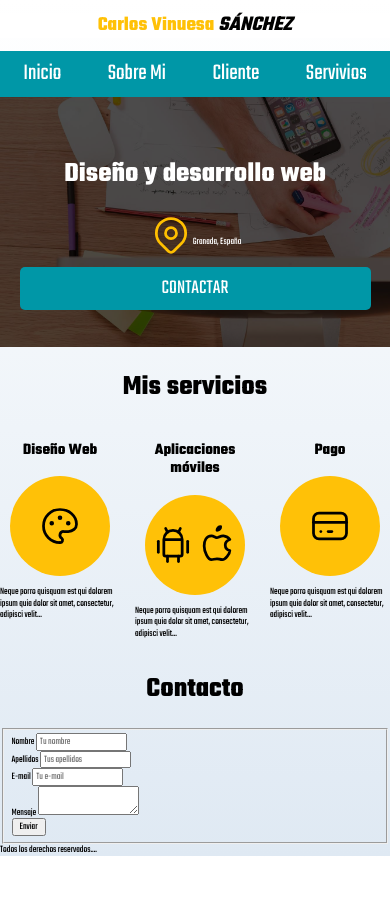
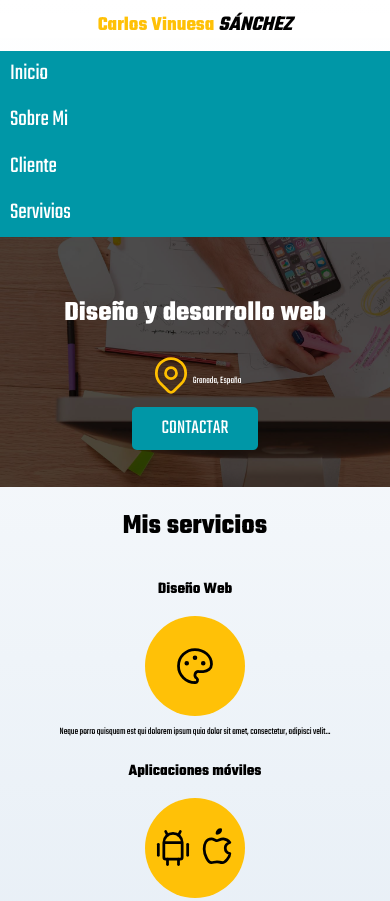
Before and after one commit to VINUE5A/Practica-1, a plain HTML site: page index.html in a window 390 px wide. Shown: the top 901 px of the page. Before the commit the page ends 857 px from the top, so only its background shows below. Drawn offline with Linux system fonts and the light colour scheme.

Commit message:
Add files via upload

```diff
--- a/css/index.css
+++ b/css/index.css
@@ -45,7 +45,7 @@ h1,h2,h3{
 .nav-princ {
     display: flex;
     background-color: var(--secundario);
-    flex-direction: row;
+    flex-direction: column;
     justify-content: space-around;
 }
 .nav-princ a {
@@ -59,14 +59,14 @@ h1,h2,h3{
     background-color: var(--primario);
     color: var(--negro);
 }
-/*@media (max-width: 480px) {
+@media (min-width: 1081px) {
     .nav-princ{
-        flex-direction: column;
+        flex-direction: row;
     }
     .boton{
         width: auto;
     }
-}*/
+}
 
 .bg-portada{
     background-image: url(../img/hero.jpg);
@@ -120,17 +120,17 @@ h1,h2,h3{
     column-gap: 1.5rem;
     justify-content: center;
 }
-/*
-@media (min-width: 1081px) {
+
+@media (max-width: 1080px) {
     .articulos{
     display: grid;
-    grid-template-columns: 1fr 1fr 1fr;
+    grid-template-columns: 1fr;
     }
     .boton{
         width: auto;
     }
 
-}*/
+}
 
 .articulos .icono{
     display: flex;
```
